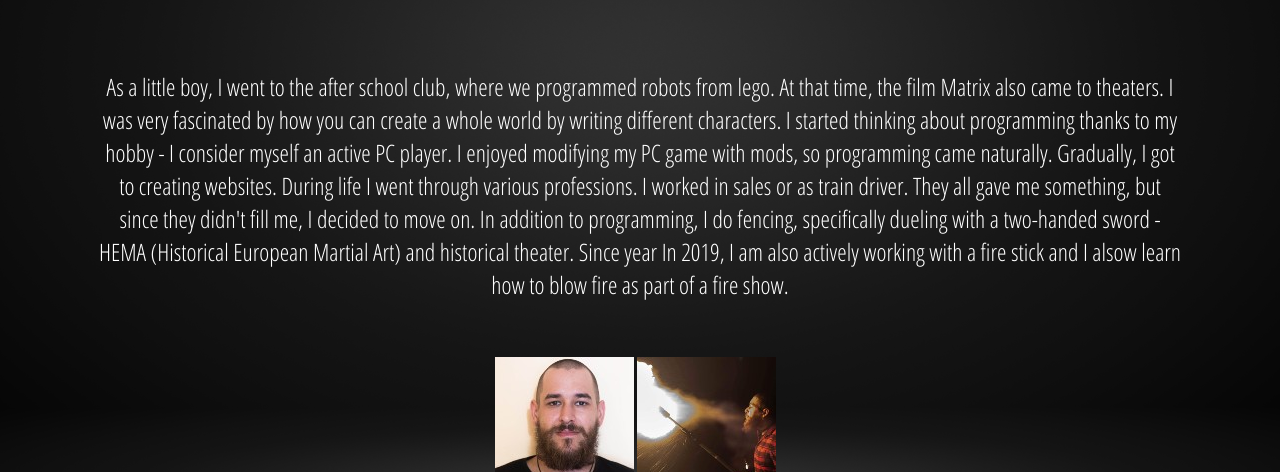
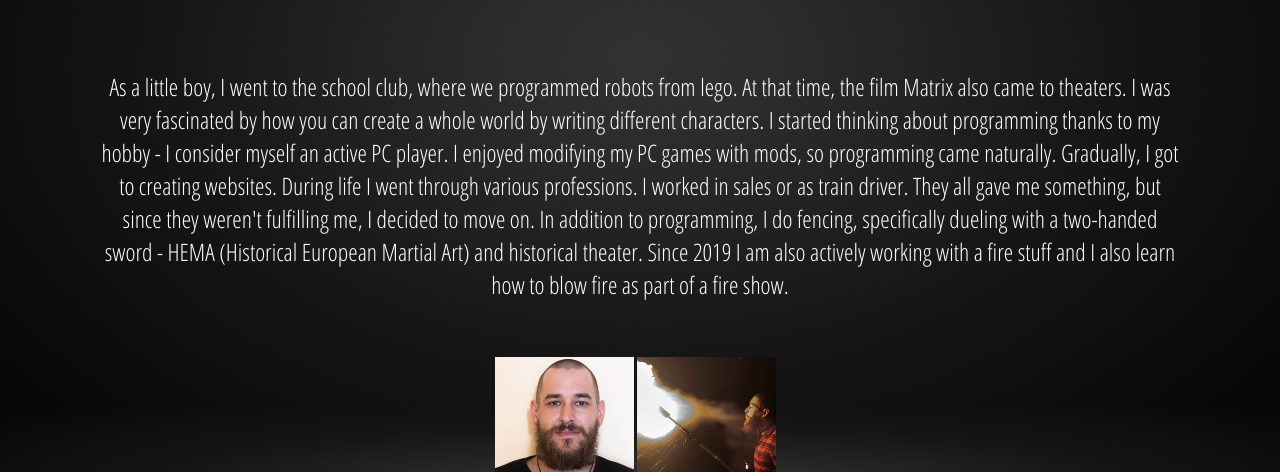
Before and after one commit to Joxer-Mocny/Webstranka, a plain HTML site: page o_mneEN.html in a window 1280 px wide. Shown: the part 287-759 px from the top of the page. Drawn offline with Linux system fonts and the light colour scheme.

Commit message:
initial commit

```diff
--- a/o_mneEN.html
+++ b/o_mneEN.html
@@ -40,18 +40,18 @@
       <h3>About me</h3>
 
       <h6>
-        As a little boy, I went to the after school club, where we programmed
+        As a little boy, I went to the school club, where we programmed
         robots from lego. At that time, the film Matrix also came to theaters. I
         was very fascinated by how you can create a whole world by writing
         different characters. I started thinking about programming thanks to my
         hobby - I consider myself an active PC player. I enjoyed modifying my PC
-        game with mods, so programming came naturally. Gradually, I got to
+        games with mods, so programming came naturally. Gradually, I got to
         creating websites. During life I went through various professions. I
         worked in sales or as train driver. They all gave me something, but
-        since they didn't fill me, I decided to move on. In addition to
+        since they weren't fulfilling me, I decided to move on. In addition to
         programming, I do fencing, specifically dueling with a two-handed sword
         - HEMA (Historical European Martial Art) and historical theater. Since
-        year In 2019, I am also actively working with a fire stick and I alsow
+        2019 I am also actively working with a fire stuff and I also
         learn how to blow fire as part of a fire show.
       </h6>
       <div class="photo">
```
